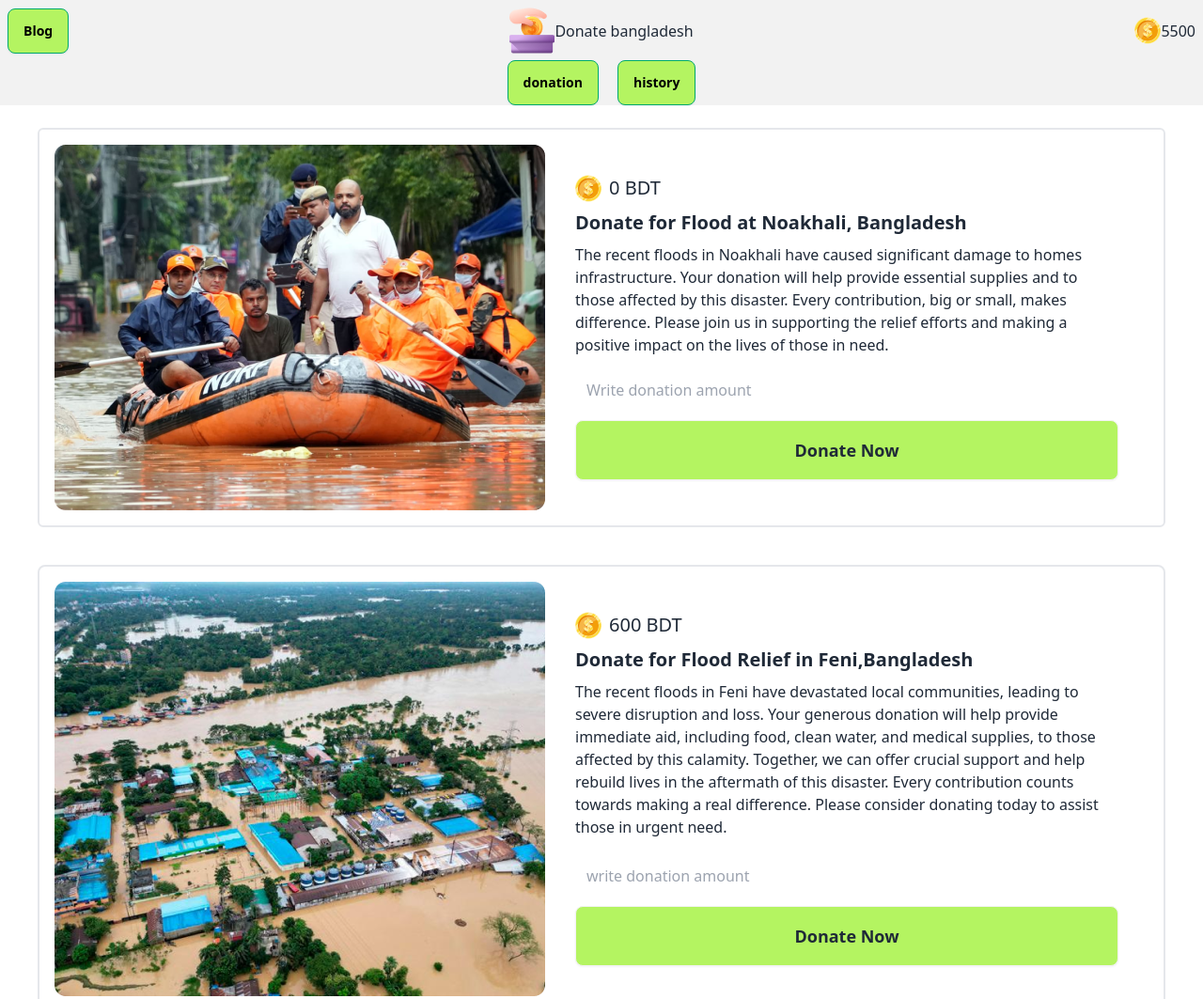
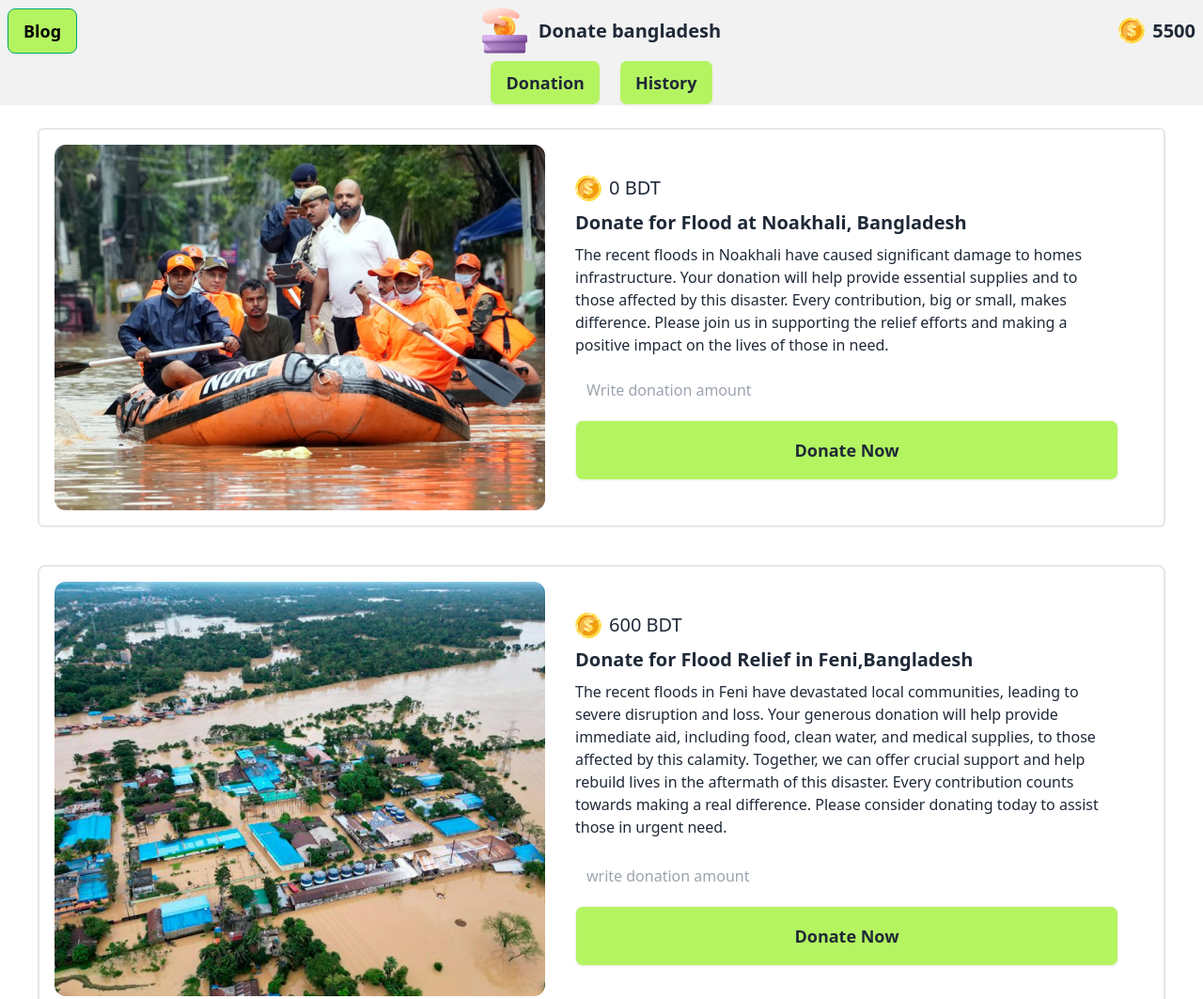
Before and after one commit to mohammad-nazim-uddin/donate-for-bangladesh, a plain HTML site: page index.html in a window 1280 px wide. Shown: the top 1063 px of the page at 94% size. Drawn offline with nearby package versions, Linux system fonts and the light colour scheme.

Commit message:
recheking all style and css

```diff
--- a/index.html
+++ b/index.html
@@ -22,21 +22,21 @@
           <button class="btn btn-success">Blog</button>
         </a>
       </div>
-      <div class="navbar-center">
+      <div class="navbar-center gap-3">
         <img src="assets/logo.png" alt="" srcset="" />
-        <h1>Donate bangladesh</h1>
+        <h1 class="font-bold text-xl">Donate bangladesh</h1>
       </div>
-      <div class="navbar-end">
+      <div class="navbar-end gap-2">
         <img src="assets/coin.png" alt="" srcset="" />
-        <h2 id="remaining-amount">5500</h2>
+        <h2 id="remaining-amount" class="font-bold text-xl">5500</h2>
       </div>
     </div>
    </div>
 
     <!-- Acction button -->
     <div class="flex justify-center gap-5 mt-16  mb-10 fixed top-0 left-0 right-0 z-10 bg-base-200">
-      <button id="show-donation-home" class="btn btn-success">donation</button>
-      <button id="show-donation-history" class="btn btn-success">history</button>
+      <button id="show-donation-home" class="btn ">Donation</button>
+      <button id="show-donation-history" class="btn ">History</button>
     </div>
 
     <!-- donation cards -->
--- a/js/home.js
+++ b/js/home.js
@@ -23,13 +23,11 @@ document.getElementById('donate-btn').addEventListener('click', function () {
 
     document.getElementById('remaining-amount').innerText = newRemainingAmount
 
-    alert(`Your money added to the fund`)
+    alert(`Congratulations Your money has added to the fund`)
 
         }else{
             alert('You have Enterd a wrong amount')
         }
-
-
 
     const p = document.createElement('p');
     p.innerText = `${donateAmount} Taka Donated for flood in Noakhali`;
@@ -88,7 +86,7 @@ document.getElementById('donate-btn-feni').addEventListener('click', function ()
 
 
     const p = document.createElement('p');
-    p.innerText = `${donateAmount} Taka Donated for flood in Noakhali`;
+    p.innerText = `${donateAmount} Taka Donated for flood in Feni`;
     p.classList.add('text-xl', 'font-bold');
 
     const donationEntryDiv = document.createElement('div');
@@ -140,7 +138,7 @@ document.getElementById('donate-btn-quota').addEventListener('click', function (
 
 
     const p = document.createElement('p');
-    p.innerText = `${donateAmount} Taka Donated for flood in Noakhali`;
+    p.innerText = `${donateAmount} Taka Donated for Aid for injured people in Quota Movement`;
     p.classList.add('text-xl', 'font-bold');
 
     const donationEntryDiv = document.createElement('div');
--- a/styles/style.css
+++ b/styles/style.css
@@ -1,3 +1,4 @@
 .btn{
     background-color: #B4F461;
+    font-size: large;
 }
```
